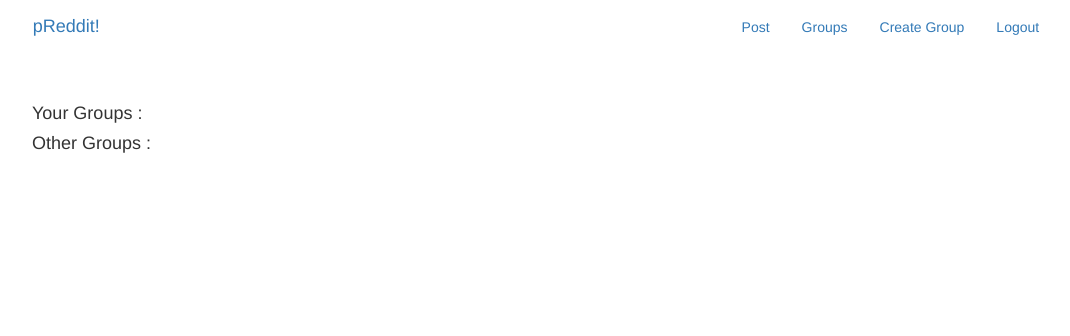
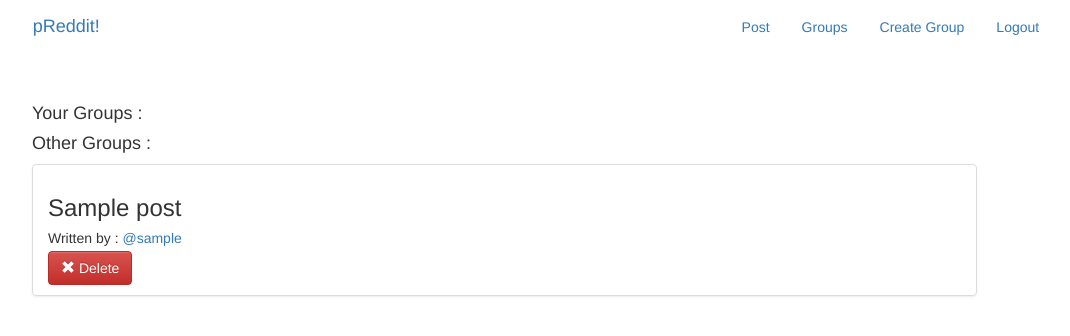
Before and after one commit to PratikGarai/Group-Articles-Webapp, a Django app: page /posts/ in a window 1280 px wide. Shown: the top 336 px of the page, without its empty margins (111-1181 px from the left). Run offline with Django 3.2, Linux system fonts and the light colour scheme; a user stored in the database is signed in; tables that the repository leaves empty hold one stand-in row (values such as "Sample post"); some libraries are stand-ins or nearby versions.

Commit message:
post delete view + some enhancements

```diff
--- a/socialProject/groups/templates/groups/group_list.html
+++ b/socialProject/groups/templates/groups/group_list.html
@@ -30,10 +30,10 @@
                         {{group.description_html|safe}}
                         <div class="row">
                             <div class="col-md-4">
-                                <span class="badge">{{group.members.count}}</span> member{{group.members.count|pluralize}}
+                                <span class="badge">{{group.members.count}}</span> Member{{group.members.count|pluralize}}
                             </div>
                             <div class="col-md-4">
-                               <span class="badge">{{group.members.post}}</span> post{{group.members.count|pluralize}}
+                               <span class="badge">{{group.posts.count}}</span> Post{{group.posts.count|pluralize}}
                             </div>
                         </div>
                     </div>
--- a/socialProject/posts/templates/posts/_post.html
+++ b/socialProject/posts/templates/posts/_post.html
@@ -1,8 +1,8 @@
-<div class="post media">
-    <h3>{{post.message_html|safe}}</h3>
+<div class="post media list-group-item">
+    <h3>{{post.title}}</h3>
     <div class="media-body">
-        <strong>{{post.user.username}}</strong>
         <h5 class="media-heading">
+            Written by :
             <span class="username">
                 <a href="{% url 'posts:for_user' username=post.user.username  %}">@{{post.user.username}}</a>
             </span>
--- a/socialProject/posts/templates/posts/post_form.html
+++ b/socialProject/posts/templates/posts/post_form.html
@@ -3,7 +3,7 @@
 
 {% block post_content %}
 
-<h3>Create a new Post</hr>
+<h1>Create a new Post</h1>
 
 <form id="post-form-id" action="{% url 'posts:create' %}" method="POST">
     {% csrf_token %}
--- a/socialProject/posts/templates/posts/post_list.html
+++ b/socialProject/posts/templates/posts/post_list.html
@@ -34,7 +34,7 @@
 
 {% endblock %}
 
-{% block group_content %}
+{% block post_content %}
 
     <div class="col-md-10">
         <div class="list-group">
--- a/socialProject/posts/views.py
+++ b/socialProject/posts/views.py
@@ -43,7 +43,7 @@ class PostDetail(SelectRelatedMixin, generic.DetailView):
 
 class CreatePost(LoginRequiredMixin, SelectRelatedMixin, generic.CreateView):
     model = models.Post
-    fields = ('message', 'group')
+    fields = ('title','message','group')
     success_url = reverse_lazy("posts:all")
 
     def form_valid(self, form):
@@ -60,7 +60,3 @@ class DeletePost(LoginRequiredMixin, SelectRelatedMixin, generic.DeleteView):
     def get_queryset(self):
         queryset =  super().get_queryset()
         return queryset.filter(user_id = self.request.user.id)
-
-    def delete(self, *args, **kwargs):
-        self.messages.success = (self.request,"Post Deleted")
-        return super().delete(*args, **kwargs)
```
Also changed, not shown: socialProject/posts/templates/posts/post_confirm_delete.html (added, +17 -0 lines).
